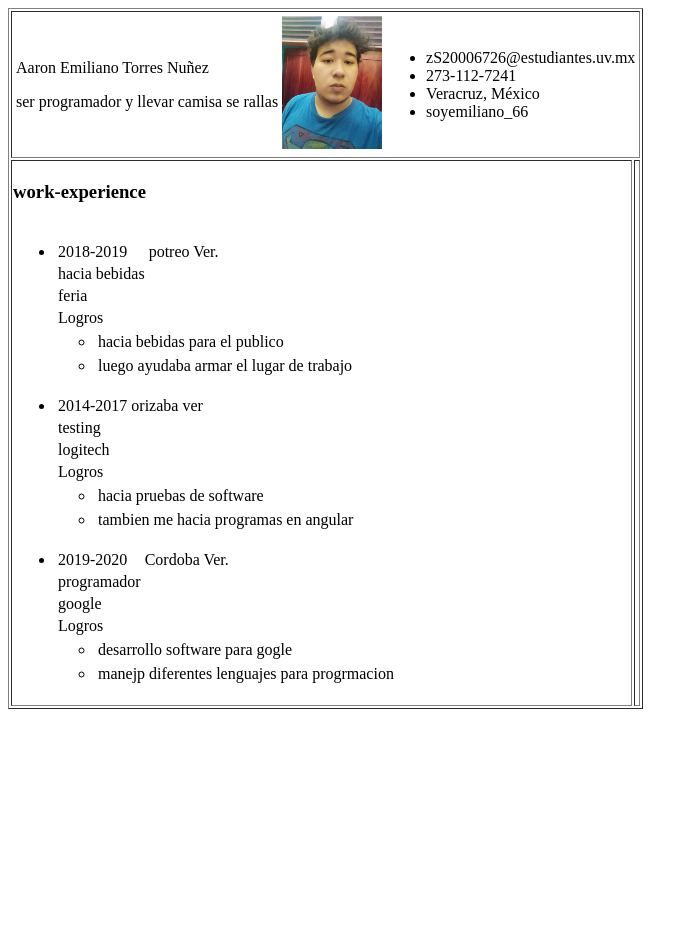
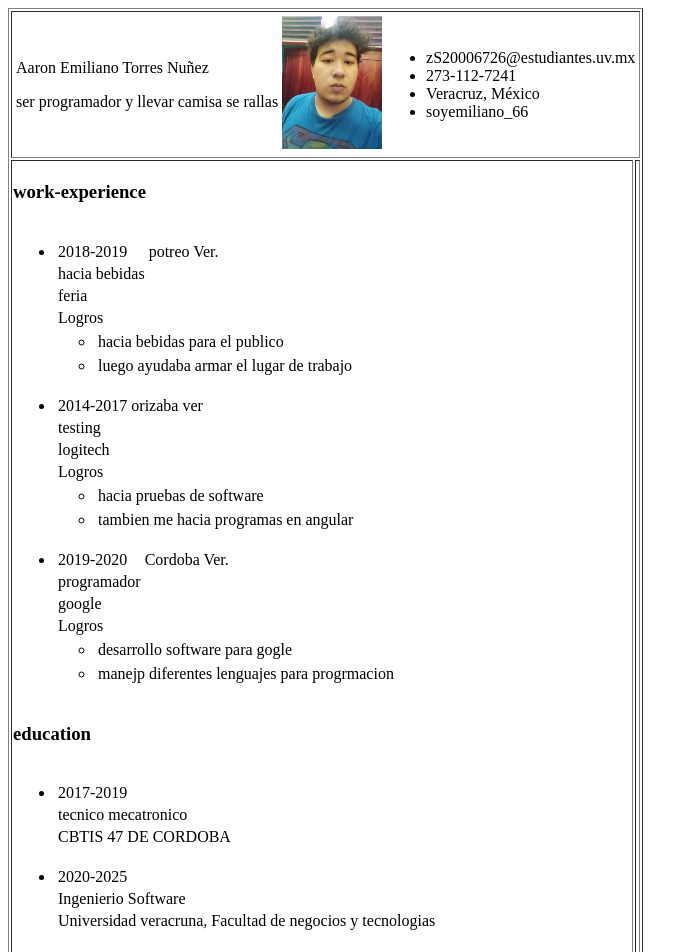
Before and after one commit to EmilianoTorres123/EmilianoTorres123.github.io, an Angular app: page / in a window 1280 px wide. Shown: the top 952 px of the page, without its empty margins (0-698 px from the left). Before the commit the page ends 800 px from the top, so only its background shows below. Built offline with nearby package versions, Linux system fonts and the light colour scheme.

Commit message:
create education #8

```diff
--- a/src/app/app.component.html
+++ b/src/app/app.component.html
@@ -7,6 +7,7 @@
       <tr>
       <td>
         <app-work-experience></app-work-experience>
+        <app-education></app-education>
      </td>
      <td>
      </td>
--- a/src/app/app.module.ts
+++ b/src/app/app.module.ts
@@ -5,12 +5,14 @@ import { AppRoutingModule } from './app-routing.module';
 import { AppComponent } from './app.component';
 import { HeaderComponent } from './header/header.component';
 import { WorkExperienceComponent } from './work-experience/work-experience.component';
+import { EducationComponent } from './education/education.component';
 
 @NgModule({
   declarations: [
     AppComponent,
     HeaderComponent,
-    WorkExperienceComponent
+    WorkExperienceComponent,
+    EducationComponent
   ],
   imports: [
     BrowserModule,
--- /dev/null
+++ b/src/app/education/education.component.html
@@ -0,0 +1,18 @@
+<h3>education</h3>
+<table border="0">
+    <ul *ngFor="let educa of education">
+        <li>
+            <tr>
+                <td>{{educa.fecha}}</td>
+            </tr>
+            <tr>
+                <td>{{educa.Grado}}</td>
+            </tr>
+            <tr>
+                <td>{{educa.escuela}}</td>
+            </tr>
+
+        </li>
+    </ul>
+
+</table>
--- /dev/null
+++ b/src/app/education/education.component.ts
@@ -0,0 +1,28 @@
+import { Component, OnInit } from '@angular/core';
+
+@Component({
+  selector: 'app-education',
+  templateUrl: './education.component.html',
+  styleUrls: ['./education.component.css']
+})
+export class EducationComponent implements OnInit {
+  education : Array<any> = [];
+  constructor() { }
+
+  ngOnInit(): void {
+    let educa1 = {
+      fecha: "2017-2019",
+      Grado: "tecnico mecatronico",
+      escuela: "CBTIS 47 DE CORDOBA",
+  };
+
+  let educa2 = {
+    fecha: "2020-2025",
+    Grado: "Ingenierio Software",
+    escuela: "Universidad veracruna, Facultad de negocios y tecnologias",
+};
+this.education.push(educa1);
+this.education.push(educa2);
+  }
+
+}
```
Also changed, not shown: src/app/education/education.component.css (added), 1 other file (tests, documents, lock files or other folders).
